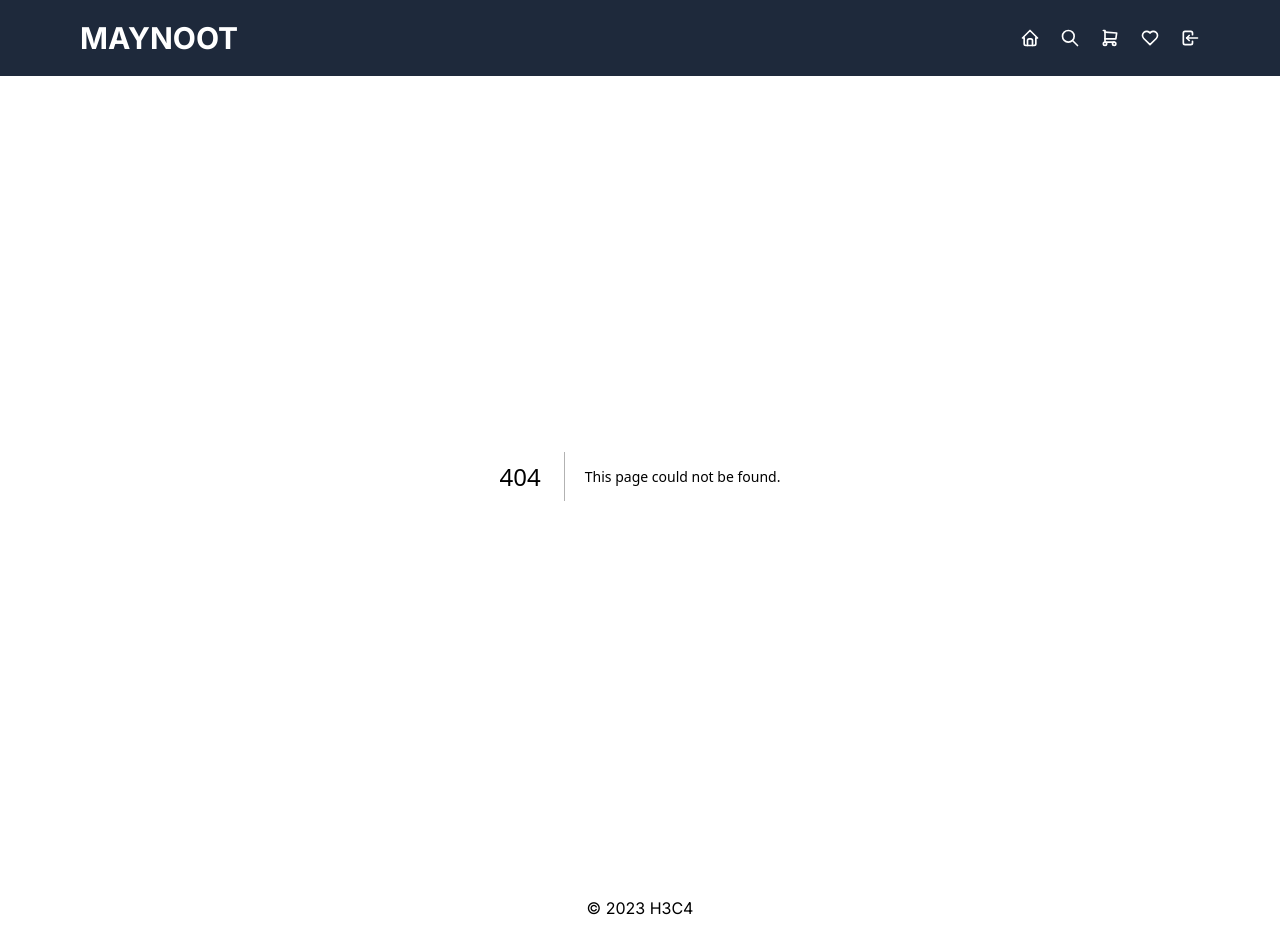
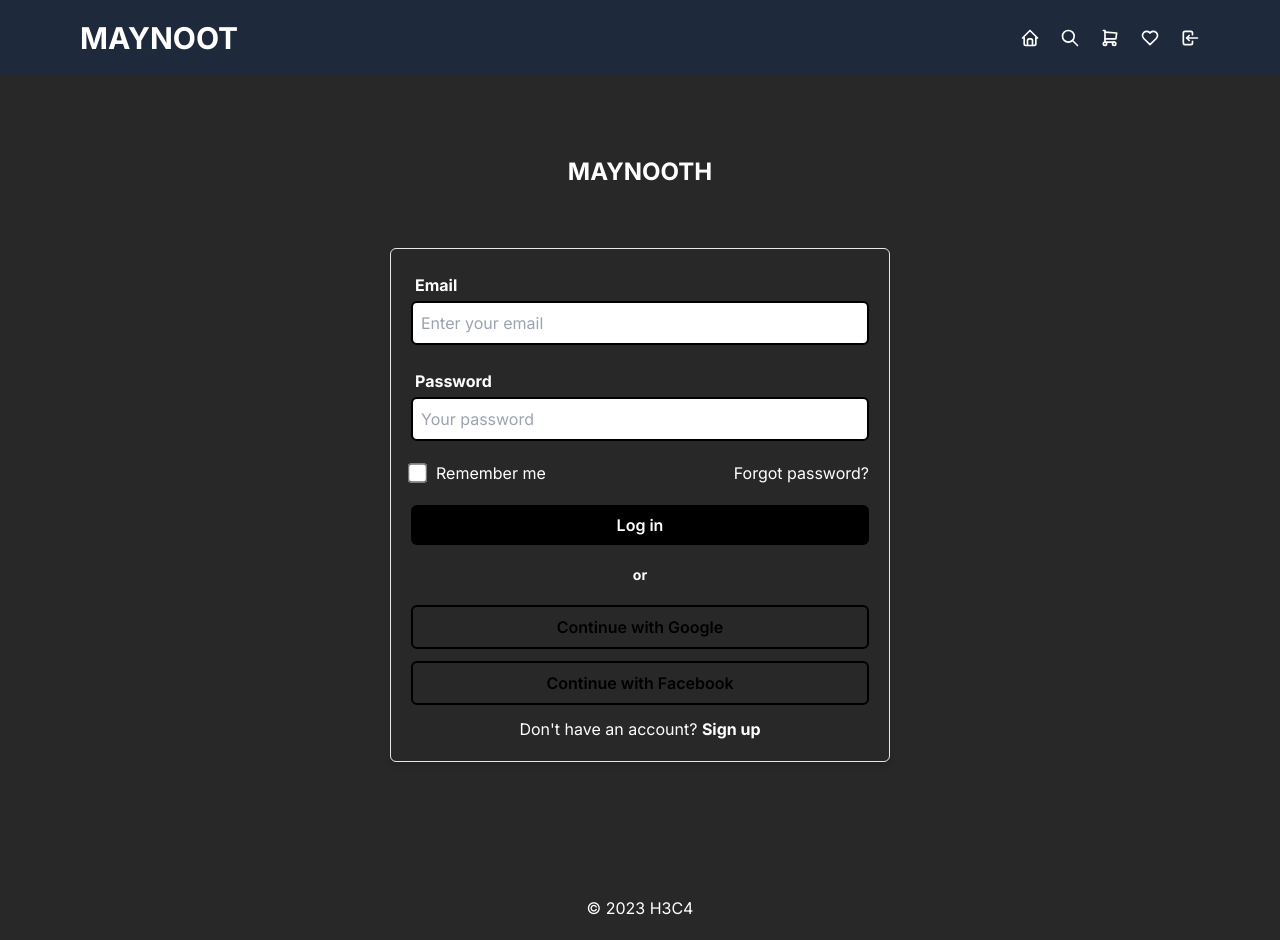
Before and after one commit to 2HenryCardenas1/prueba_tecnica_viio, a Next.js app: page /auth/login in a window 1280 px wide. Before the commit this address had no page. Built offline with nearby package versions, Linux system fonts and the light colour scheme.

Commit message:
Add login page component

```diff
--- /dev/null
+++ b/src/app/auth/login/page.js
@@ -0,0 +1,15 @@
+import Login from "@/components/Login";
+
+export default function LoginPage() {
+  return (
+    <main
+      className="text-center flex min-h-screen flex-col items-center  px-5 py-10 gap-5
+
+      md:px-10 md:py-20 lg:px-20 lg:py-20 xl:px-40 xl:py-20 2xl:px-80 2xl:py-20"
+    >
+      <h1 className="text-2xl font-bold mb-10">MAYNOOTH</h1>
+
+      <Login />
+    </main>
+  );
+}
```
